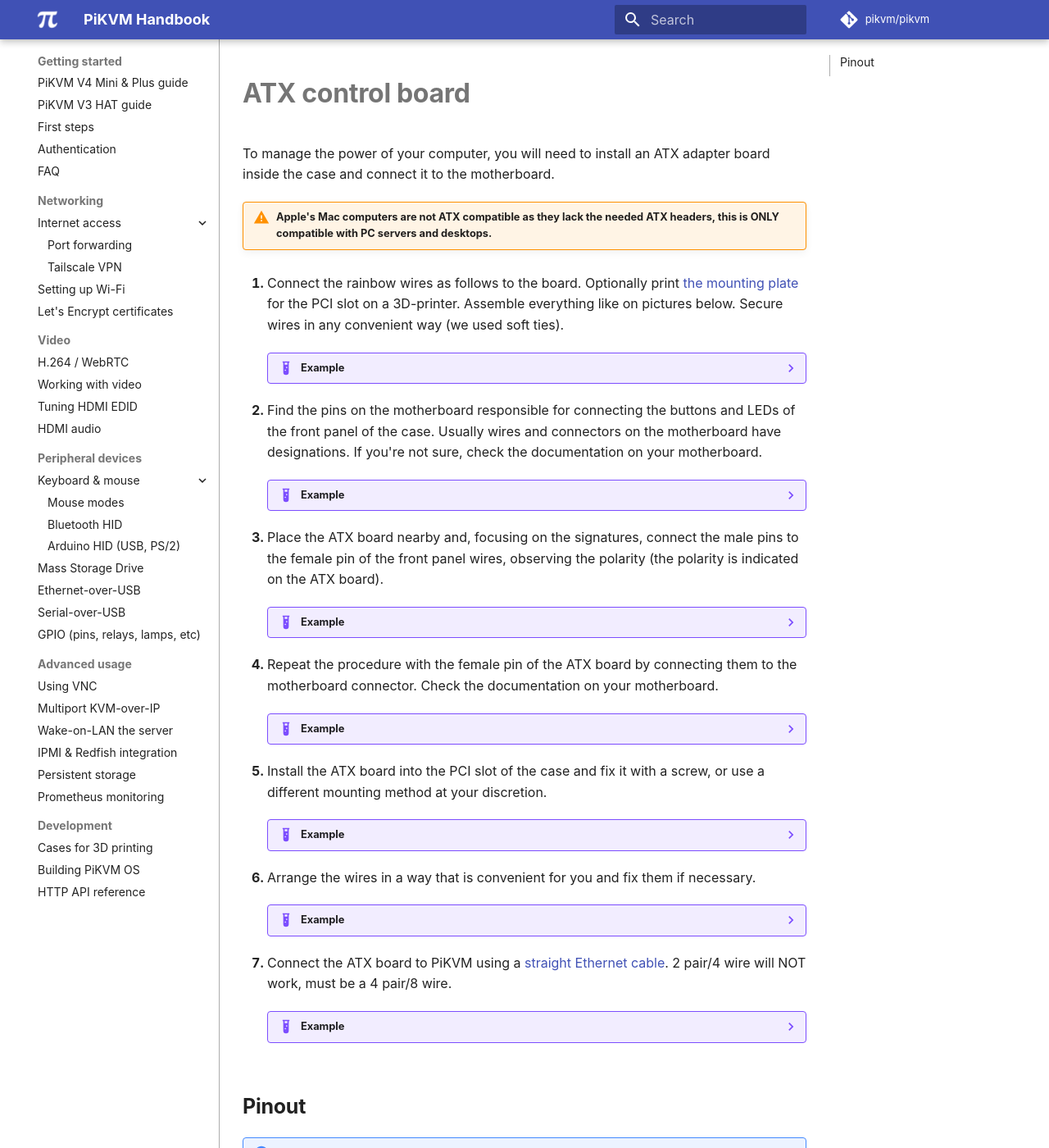
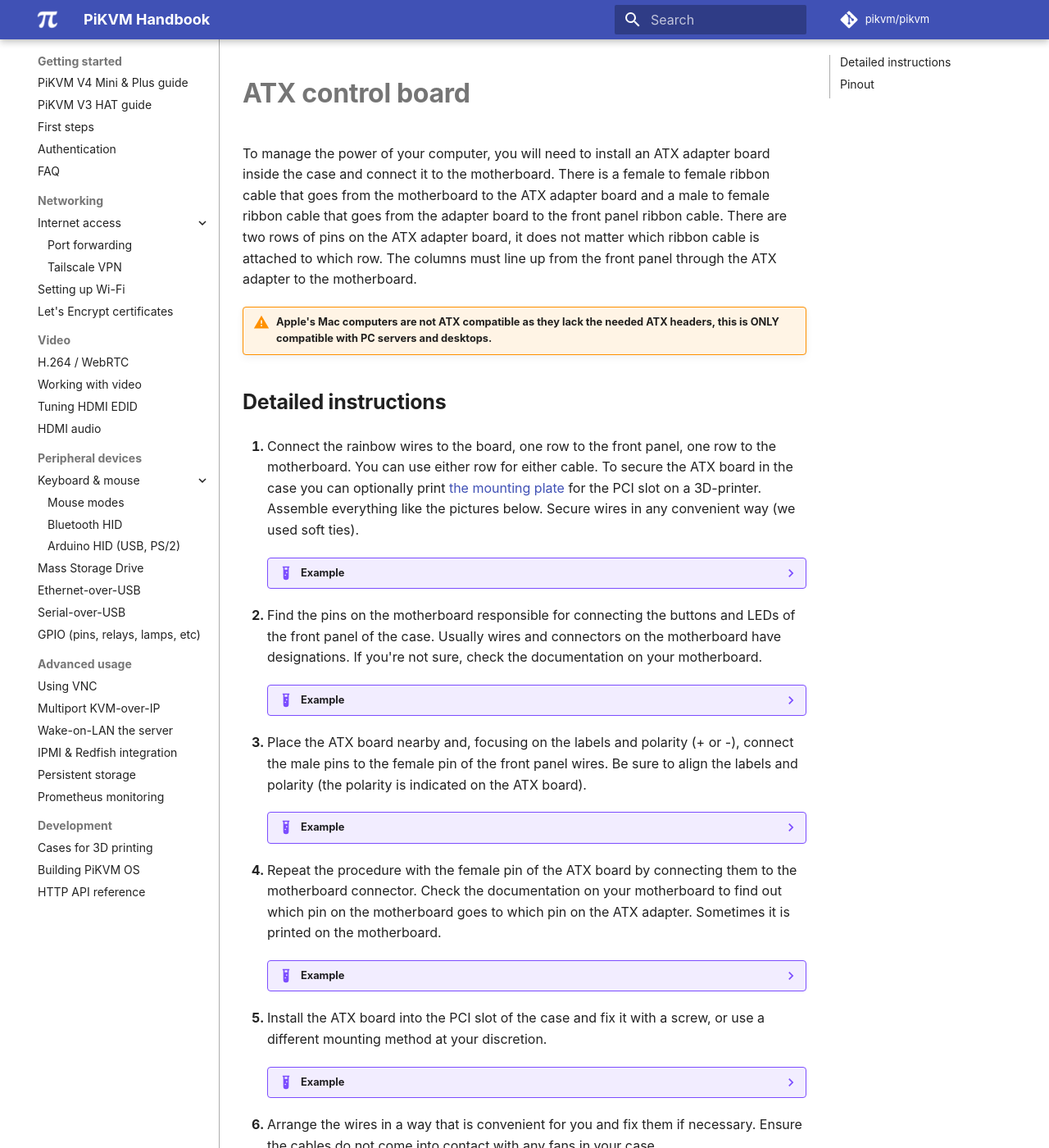
Before and after one commit to pikvm/pikvm, an MkDocs documentation site: the page built from docs/atx_board.md, in a window 1280 px wide and 1400 px high. Shown: the whole window at 82% size. Built offline with MkDocs 1.6.1 and Material for MkDocs 9.7.7, drawn with Linux system fonts in a browser that asks for light colours; some web fonts are replaced; comment, search, counter and statistics services are not loaded; some of the changed text lies outside the part shown.

Commit message:
ATX Board documentation update (#995)
* ATX Board details

* Update on to the

---------

Co-authored-by: nlighteneddesign <nic@nlighteneddevelopment.com>

```diff
--- a/docs/atx_board.md
+++ b/docs/atx_board.md
@@ -1,10 +1,12 @@
 # ATX control board
 
-To manage the power of your computer, you will need to install an ATX adapter board inside the case and connect it to the motherboard.
+To manage the power of your computer, you will need to install an ATX adapter board inside the case and connect it to the motherboard. There is a female to female ribbon cable that goes from the motherboard to the ATX adapter board and a male to female ribbon cable that goes from the adapter board to the front panel ribbon cable. There are two rows of pins on the ATX adapter board, it does not matter which ribbon cable is attached to which row. The columns must line up from the front panel through the ATX adapter to the motherboard.
 
 !!! warning "Apple's Mac computers are not ATX compatible as they lack the needed ATX headers, this is ONLY compatible with PC servers and desktops."
 
-1. Connect the rainbow wires as follows to the board. Optionally print [the mounting plate](stl/atx/index.md){target=_blank} for the PCI slot on a 3D-printer. Assemble everything like on pictures below. Secure wires in any convenient way (we used soft ties).
+## Detailed instructions
+
+1. Connect the rainbow wires to the board, one row to the front panel, one row to the motherboard. You can use either row for either cable. To secure the ATX board in the case you can optionally print [the mounting plate](stl/atx/index.md){target=_blank} for the PCI slot on a 3D-printer. Assemble everything like the pictures below. Secure wires in any convenient way (we used soft ties).
 
     ??? example
         <img src="atx_board_1.jpg" />
@@ -20,12 +22,12 @@
 
         <img src="atx_board_5.jpg" />
 
-3. Place the ATX board nearby and, focusing on the signatures, connect the male pins to the female pin of the front panel wires, observing the polarity (the polarity is indicated on the ATX board).
+3. Place the ATX board nearby and, focusing on the labels and polarity (+ or -), connect the male pins to the female pin of the front panel wires. Be sure to align the labels and polarity (the polarity is indicated on the ATX board).
 
     ??? example
         <img src="atx_board_6.jpg" />
 
-4. Repeat the procedure with the female pin of the ATX board by connecting them to the motherboard connector. Check the documentation on your motherboard.
+4. Repeat the procedure with the female pin of the ATX board by connecting them to the motherboard connector. Check the documentation on your motherboard to find out which pin on the motherboard goes to which pin on the ATX adapter. Sometimes it is printed on the motherboard.
 
     ??? example
         <img src="atx_board_7.jpg" />
@@ -37,7 +39,7 @@
 
         <img src="atx_board_9.jpg" />
 
-6. Arrange the wires in a way that is convenient for you and fix them if necessary.
+6. Arrange the wires in a way that is convenient for you and fix them if necessary. Ensure the cables do not come into contact with any fans in your case.
 
     ??? example
         <img src="atx_board_10.jpg" />
```
